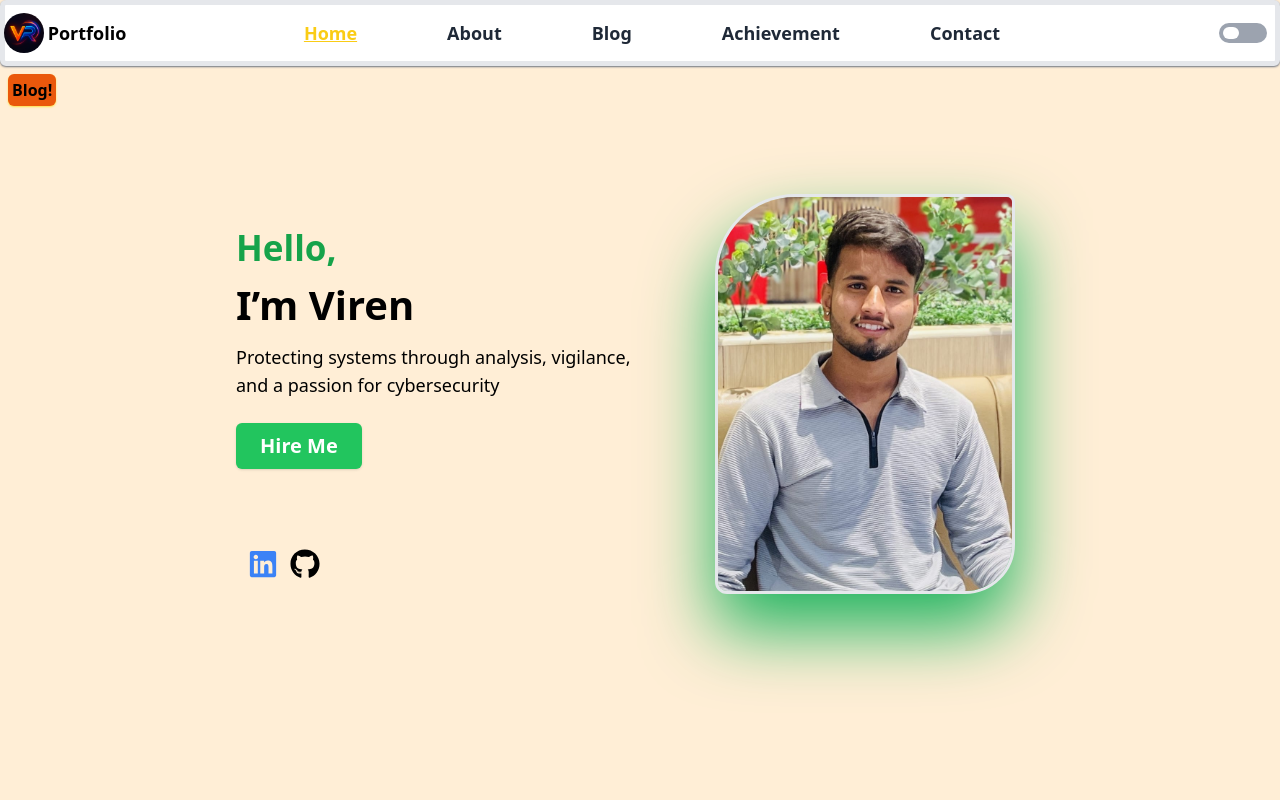
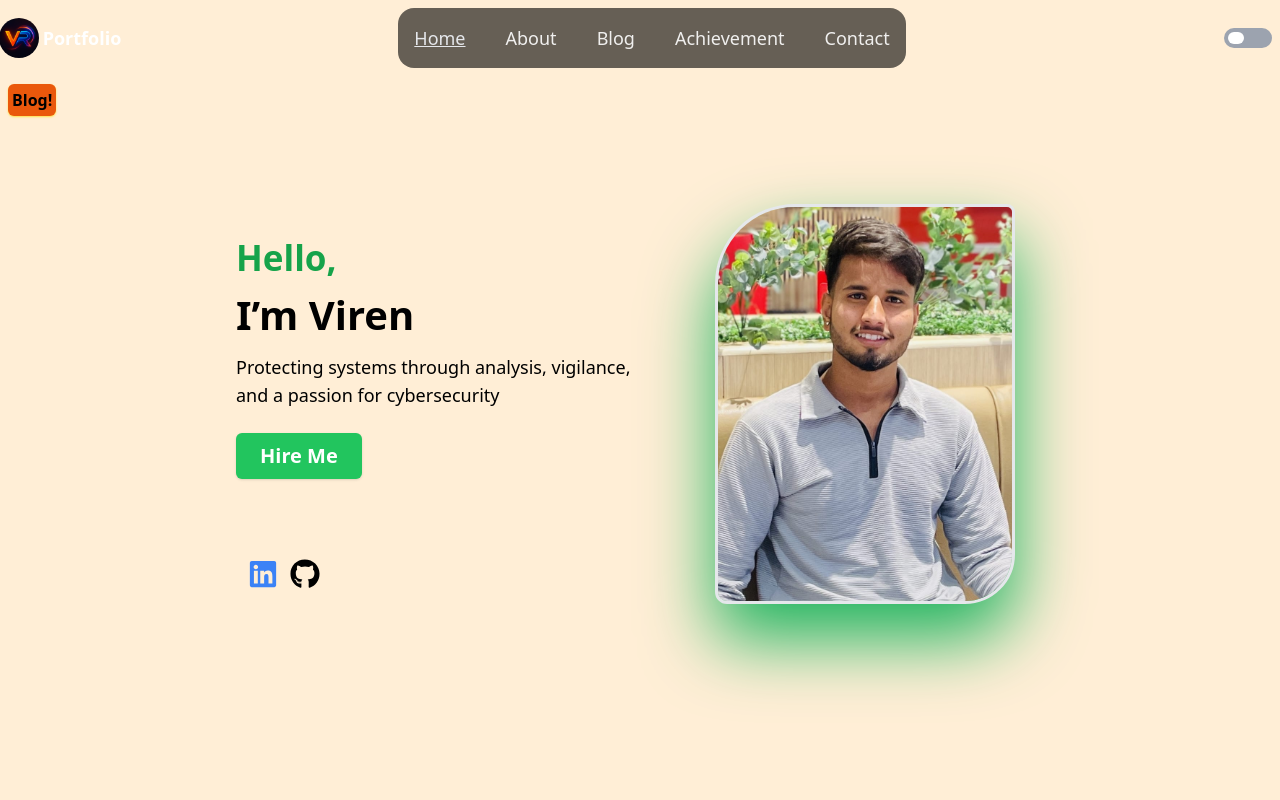
Before and after one commit to Viren-webx/portfolio, a React (Vite) app: page / in a window 1280 px wide. Shown: the top 800 px of the page. Built offline with nearby package versions, Linux system fonts and the light colour scheme.

Commit message:
Refactor Navbar component for improved styling
Updated Navbar component styles and structure.

```diff
--- a/src/Navbar.jsx
+++ b/src/Navbar.jsx
@@ -43,11 +43,11 @@ function Navbar() {
 
 
   return <>
-            <header className="bg-white w-full p-2 flex flex-col md:flex-row border-[5px] shadow-sm shadow-gray-500 rounded-md justify-between items-center">
+            <header className=" w-full p-2 flex flex-col md:flex-row  rounded-md justify-between items-center">
                 <div className="flex items-center w-full md:w-auto justify-between">
-                    <div className="h-[40px] ml-7 md:ml-8  w-[40px] rounded-full flex justify-center items-center">
+                    <div className="h-[40px] ml-7  md:ml-8  w-[40px] rounded-full flex justify-center items-center">
                         <img className="h-[40px] w-[40px] rounded-full" src={LogoVR} alt="Logo" />
-                        <span className='ml-1 font-bold text-[18px] text-black'>Portfolio</span>
+                        <span className='ml-1 font-bold text-[18px] text-white'>Portfolio</span>
                     </div>
                     {/* Hamburger Icon */}
                     <button
@@ -61,35 +61,35 @@ function Navbar() {
                     </button>
                        </div>
                 {/* Navigation Links */}
-                <div className={`flex-col md:flex-row flex w-full md:w-auto justify-center md:space-x-[90px] items-center font-bold text-lg
+                <div className={`flex-col text-white/90 bg-black/60 p-4 mt-11 rounded-2xl md:flex-row flex w-full md:w-auto justify-center md:space-x-[40px] items-center  text-lg
                     ${menuOpen ? "flex" : "hidden"} md:flex mt-2 md:mt-0`}>
                     <a
                         onClick={handleClickHome}
-                        className={`text-gray-800 hover:text-yellow-400 cursor-pointer ${location.pathname === "/" ? "underline text-yellow-400" : ""} my-2 md:my-0`}
+                        className={` hover:text-white  cursor-pointer ${location.pathname === "/" ? "underline text-gray-200" : ""} my-2 md:my-0`}
                     >
                         Home
                     </a>
                     <a
                         onClick={handleClickAbout}
-                        className={`text-gray-800 hover:text-yellow-400 cursor-pointer ${location.pathname === "/about" ? "underline text-yellow-400" : ""} my-2 md:my-0`}
+                        className={` hover:text-white cursor-pointer ${location.pathname === "/about" ? "underline text-gray-200" : ""} my-2 md:my-0`}
                     >
                         About
                     </a>
                     <a
                         onClick={handleClickBlog}
-                        className={`text-gray-800 hover:text-yellow-400 cursor-pointer ${location.pathname === "/blog" ? "underline text-yellow-400" : ""} my-2 md:my-0`}
+                        className={` hover:text-white cursor-pointer ${location.pathname === "/blog" ? "underline text-gray-200" : ""} my-2 md:my-0`}
                     >
                         Blog
                     </a>
                     <a
                         onClick={handleClickProject}
-                        className={`text-gray-800 hover:text-yellow-400 cursor-pointer ${location.pathname === "/project" ? "underline text-yellow-400" : ""} my-2 md:my-0`}
+                        className={` hover:text-white cursor-pointer ${location.pathname === "/project" ? "underline text-gray-200" : ""} my-2 md:my-0`}
                     >
                         Achievement
                     </a>
                        <a
                         onClick={handleClickContact}
-                        className={`text-gray-800 hover:text-yellow-400 cursor-pointer ${location.pathname === "/contact" ? "underline text-yellow-400" : ""} my-2 md:my-0`}
+                        className={` hover:text-white cursor-pointer ${location.pathname === "/contact" ? "underline text-gray-200" : ""} my-2 md:my-0`}
                     >
                         Contact
                     </a>
```
